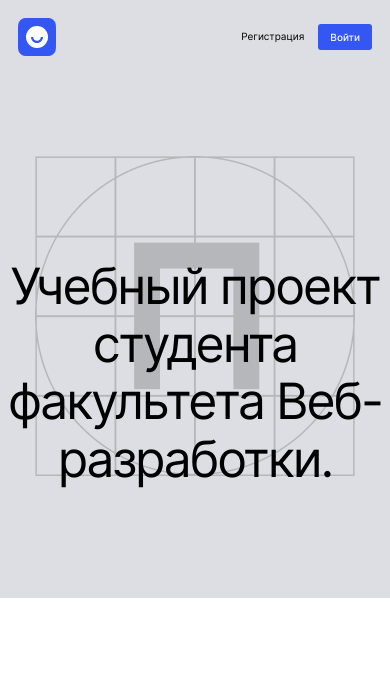
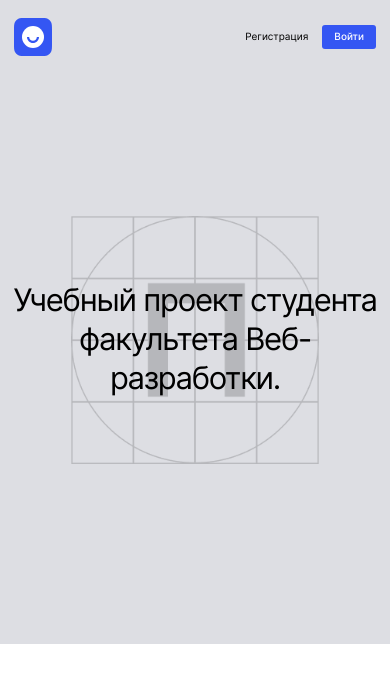
Before and after one commit to Andrey1079/movies-explorer-frontend, a React (Create React App) app: page / in a window 390 px wide. Shown: the top 682 px of the page. Built offline with nearby package versions, Linux system fonts and the light colour scheme.

Commit message:
feat настроить адаптив для блока promo

```diff
--- a/src/Components/Header/Header.css
+++ b/src/Components/Header/Header.css
@@ -36,7 +36,7 @@
   background-color: var(--ui-elements-color);
   color: white;
   font-weight: 500;
-  line-height: 16px;
+  line-height: 1.333;
   border-radius: 3px;
   margin-left: 27px;
 }
@@ -50,6 +50,12 @@
     grid-template-columns: min-content 1fr min-content;
     padding: 0 var(--side-paddings-768);
   }
+
+  .header__link_type_enter {
+    padding: 8px 20px;
+    margin-left: 31px;
+  }
+
   .header_loggedIn {
     grid-template-columns: 1fr 1fr;
   }
--- a/src/Components/Main/Promo/Promo.css
+++ b/src/Components/Main/Promo/Promo.css
@@ -1,7 +1,6 @@
 .promo {
   display: flex;
   justify-content: center;
-
   background-color: var(--promo-background-color);
   min-height: 524px;
   width: 100%;
@@ -10,7 +9,7 @@
   background-position: center top 82px;
 }
 .promo__titlte {
-  margin-top: 184px;
+  margin: 184px 0 0 0;
   max-width: 720px;
   font-size: var(--title-size);
   color: var(--common-text-color);
@@ -18,3 +17,25 @@
   text-align: center;
   letter-spacing: -2px;
 }
+@media screen and (max-width: 768px) {
+  .promo {
+    min-height: 784px;
+    background-position: center top 224px;
+  }
+  .promo__titlte {
+    margin-top: 326px;
+  }
+}
+@media screen and (max-width: 520px) {
+  .promo {
+    min-height: 570px;
+    background-position: center top 142px;
+    background-size: 248px;
+  }
+  .promo__titlte {
+    margin-top: 207px;
+    font-size: var(--title-size-320);
+    letter-spacing: -1.24px;
+    line-height: 1.258;
+  }
+}
--- a/src/variables/custom-css-styles.css
+++ b/src/variables/custom-css-styles.css
@@ -10,7 +10,7 @@
   --main-page-button-color: rgb(232, 232, 232);
   --movie-page-button-color: rgb(244, 244, 244);
   --title-size: 50px;
-  --title-320-size: 31px;
+  --title-size-320: 31px;
   --section-titlte-size: 22px;
   --subtitle-size: 20px;
   --common-text-size: 14xp;
@@ -22,5 +22,5 @@
   --button-text-size: 14px;
   --side-paddings-1280: 70px;
   --side-paddings-768: 30px;
-  --side-paddings-320: 18px;
+  --side-paddings-320: 14px;
 }
```
